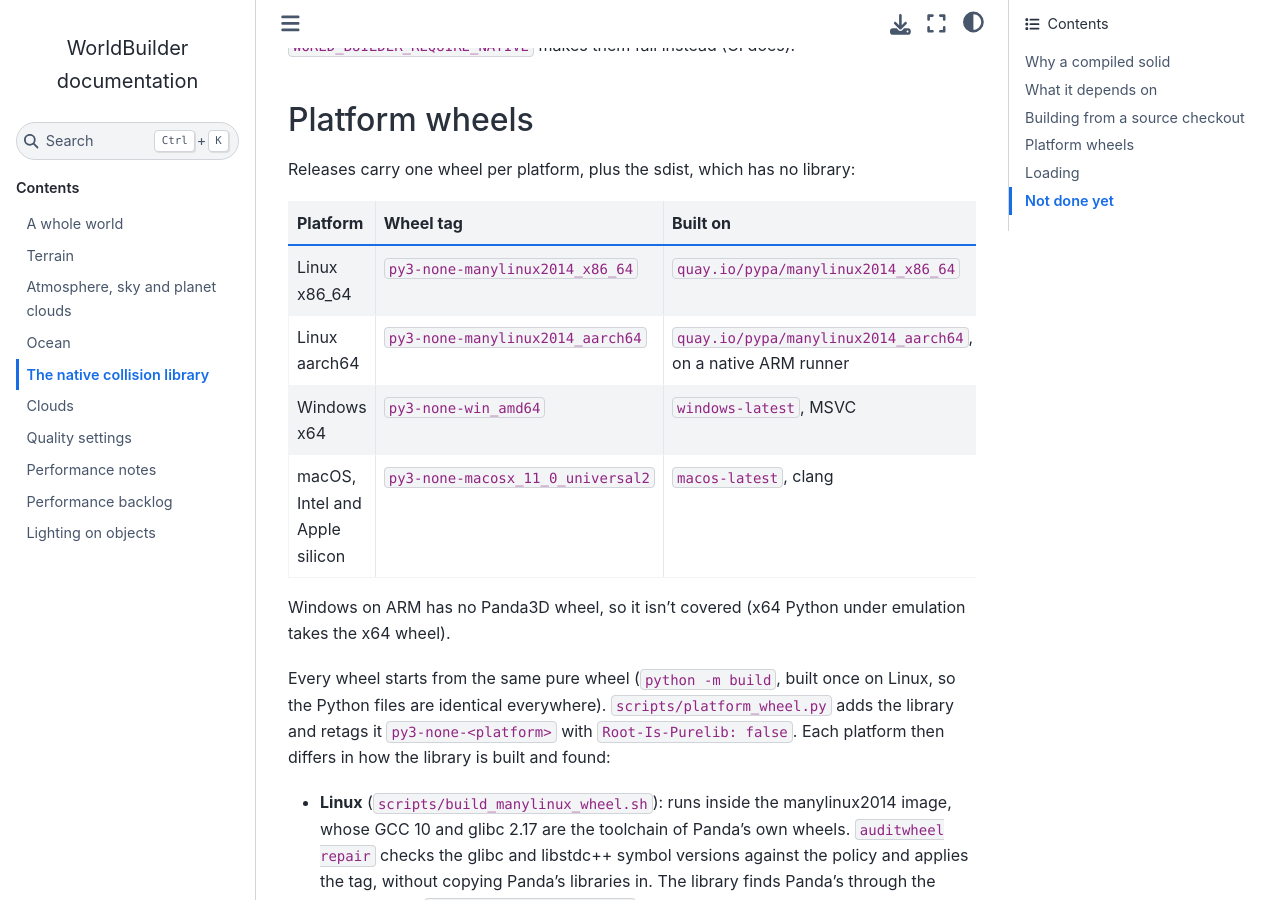
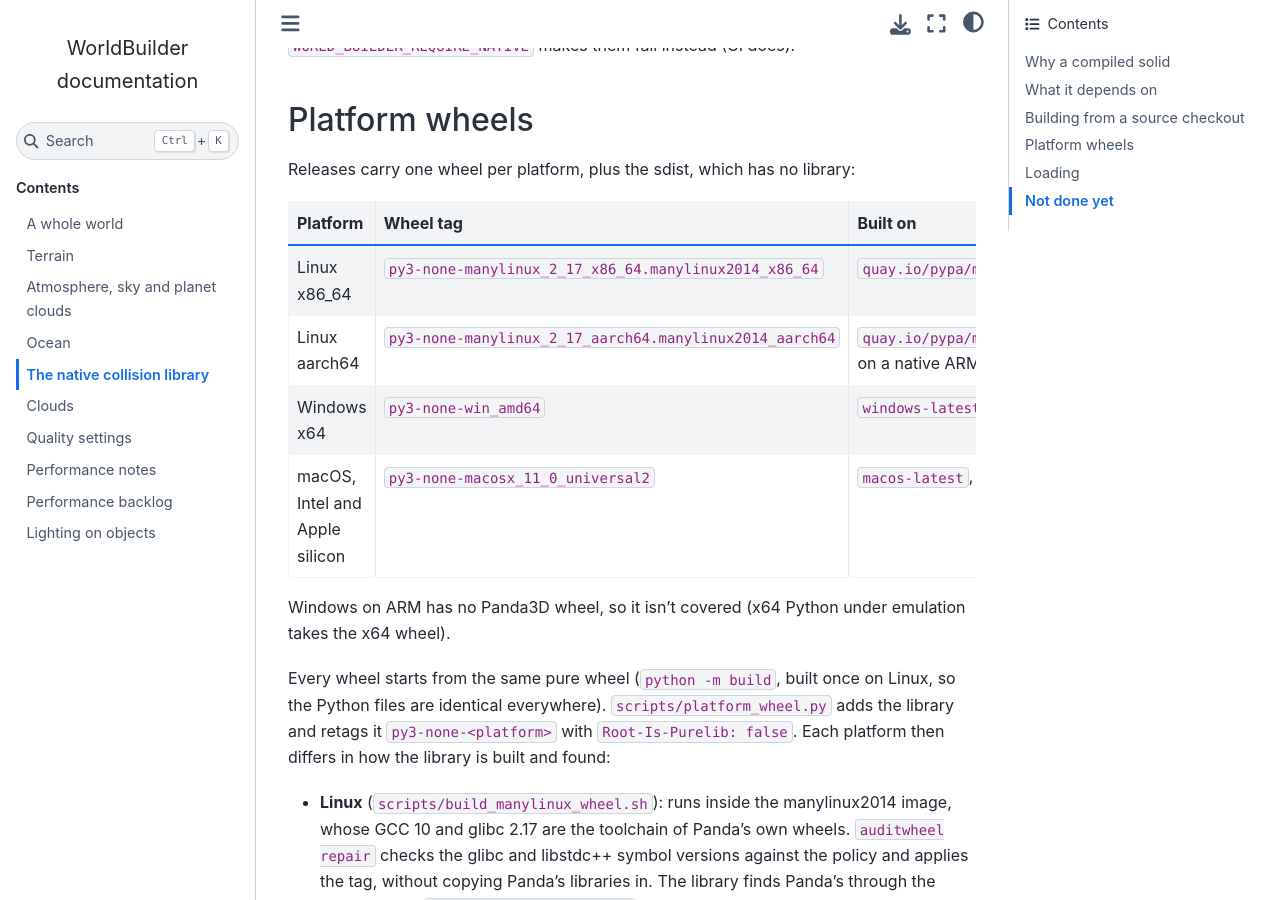
Before and after one commit to JoeDalton/WorldBuilder, a Sphinx documentation site: the page built from docs/source/native_build.md, in a window 1280 px wide and 900 px high, scrolled down 1921 px. Built offline with Sphinx 7.4.7 and the Sphinx Book theme 1.1.4, drawn with Linux system fonts in a browser that asks for light colours; pages that are not in the unit, such as notebooks, are missing from menus.

```diff
--- a/docs/source/native_build.md
+++ b/docs/source/native_build.md
@@ -35,8 +35,8 @@ Releases carry one wheel per platform, plus the sdist, which has no library:
 
 | Platform | Wheel tag | Built on |
 |---|---|---|
-| Linux x86_64 | `py3-none-manylinux2014_x86_64` | `quay.io/pypa/manylinux2014_x86_64` |
-| Linux aarch64 | `py3-none-manylinux2014_aarch64` | `quay.io/pypa/manylinux2014_aarch64`, on a native ARM runner |
+| Linux x86_64 | `py3-none-manylinux_2_17_x86_64.manylinux2014_x86_64` | `quay.io/pypa/manylinux2014_x86_64` |
+| Linux aarch64 | `py3-none-manylinux_2_17_aarch64.manylinux2014_aarch64` | `quay.io/pypa/manylinux2014_aarch64`, on a native ARM runner |
 | Windows x64 | `py3-none-win_amd64` | `windows-latest`, MSVC |
 | macOS, Intel and Apple silicon | `py3-none-macosx_11_0_universal2` | `macos-latest`, clang |
 
```
Also changed, not shown: CHANGELOG.md (+5 -7 lines), README.md (+2 -2 lines), 1 other file.
